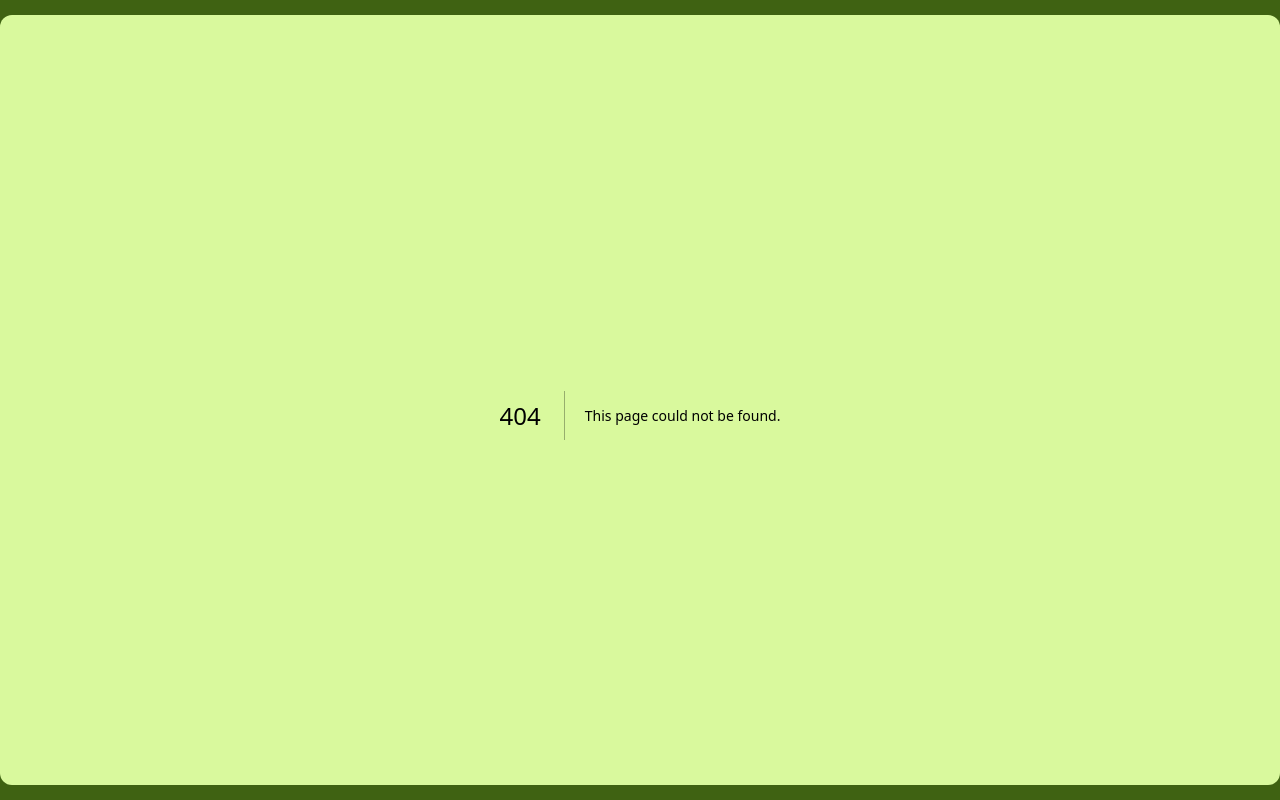
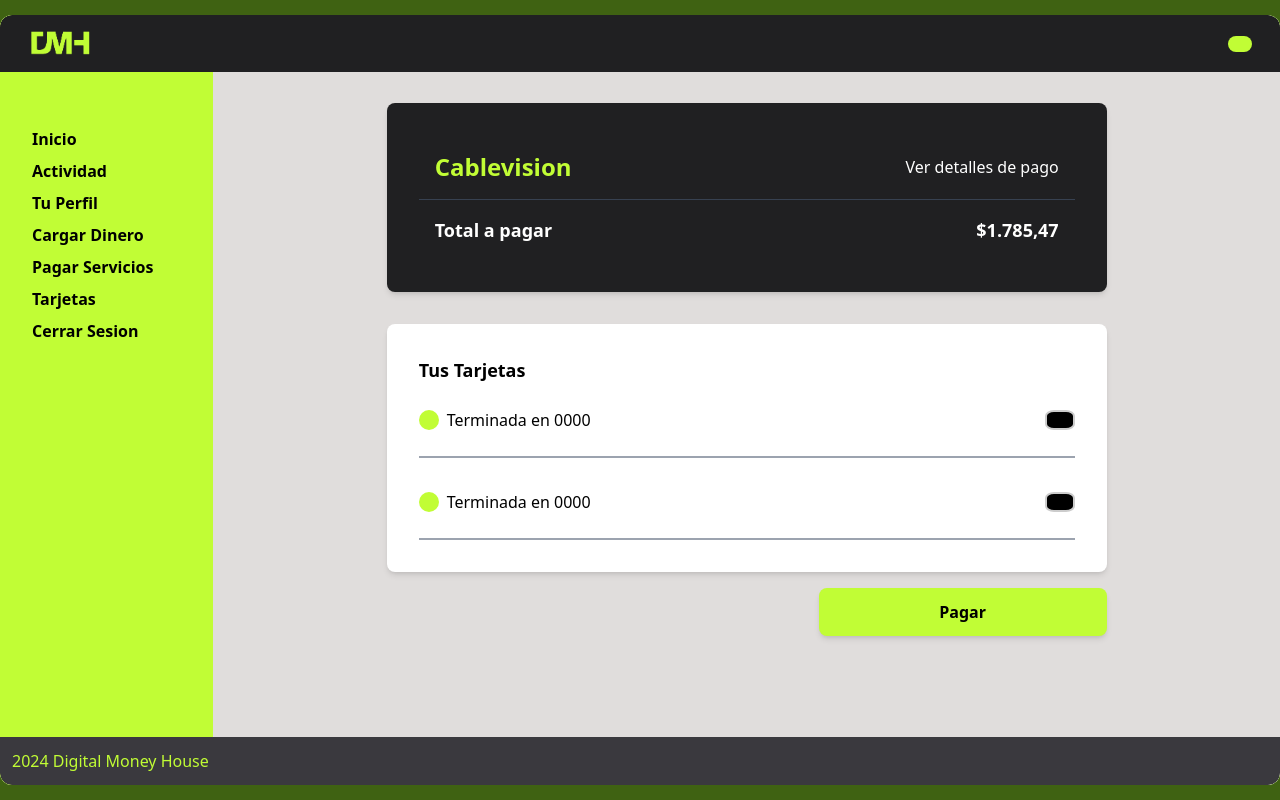
Before and after one commit to Nicoogf/desafio-final-front, a Next.js app: page /dashboard/pay-services/id/confirm in a window 1280 px wide. Before the commit this address had no page. Built offline with nearby package versions, Linux system fonts and the light colour scheme.

Commit message:
Sprint 4: Paginas relacionadas al pago de servicios

```diff
--- /dev/null
+++ b/src/app/dashboard/pay-services/id/confirm/page.jsx
@@ -0,0 +1,61 @@
+import Link from 'next/link'
+import React from 'react'
+
+const ConfirmPayPage = () => {
+  return (
+    <main>
+      <section className='mt-8 p-8 shadow-md rounded-lg bg-graydark w-[90%] mx-auto max-w-[720px]'>
+
+        <div className='flex flex-row justify-between items-center px-4 border-b border-gray-700'>
+          <h6 className='py-4 font-semibold text-2xl text-greenlime'> Cablevision </h6>
+          <h6 className='text-white'> Ver detalles de pago </h6>
+        </div>
+
+        <div className='flex flex-row items-center justify-between px-4'>
+          <h6 className='py-4 text-white font-semibold text-lg'> Total a pagar </h6>
+          <h6 className='py-4 text-white font-semibold text-lg'> $1.785,47 </h6>
+        </div>
+      </section>
+
+      <form className='mt-8 w-[90%] mx-auto max-w-[720px]'>
+
+        <section className='bg-white p-8 shadow-md rounded-lg'>
+          <h6 className='text-lg font-semibold'> Tus Tarjetas</h6>
+
+          <section className='flex flex-col gap-y-2'>
+
+            <article className='flex flex-row items-center justify-between py-6 border-b-2 border-gray-400'>
+
+              <div className='flex flex-row items-center gap-x-2'>
+                <div className='h-5 w-5 rounded-full bg-greenlime' />
+                <h6> Terminada en 0000</h6>
+              </div>
+
+              <input type="checkbock" className='custom-checkbox' />
+
+            </article>
+
+            <article className='flex flex-row items-center justify-between py-6 border-b-2 border-gray-400'>
+
+              <div className='flex flex-row items-center gap-x-2'>
+                <div className='h-5 w-5 rounded-full bg-greenlime' />
+                <h6> Terminada en 0000</h6>
+              </div>
+
+              <input type="checkbock" className='custom-checkbox' />
+
+            </article>
+
+          </section>
+        </section>
+
+        <Link href="/dashboard/pay-services/id/confirm/success" className='px-20 py-3 rounded-lg bg-greenlime font-semibold mt-4 shadow-md block ml-auto w-[40%] text-center '> Pagar </Link>
+
+      </form>
+
+
+    </main>
+  )
+}
+
+export default ConfirmPayPage
--- /dev/null
+++ b/src/app/dashboard/pay-services/id/confirm/success/page.jsx
@@ -0,0 +1,34 @@
+import React from 'react'
+import { IoCloseCircleOutline } from "react-icons/io5";
+import { CiCircleCheck } from "react-icons/ci";
+import Link from 'next/link';
+
+const SuccesTransactionPage = () => {
+  return (
+    <main>
+        <section className='mt-8 p-8 bg-graydark w-[90%] mx-auto max-w-[720px] shadow-md rounded-lg flex flex-col items-center justify-center'>
+            <IoCloseCircleOutline className='text-7xl text-red-500'/>
+            <h6 className='border-b border-gray-700 text-white font-semibold text-2xl py-4'> Hubo un problema con tu pago </h6>
+            <h6 className='text-gray-400 mt-4'> Puede deberse a fondos insuficientes</h6>
+            <h6 className='text-gray-400'> Comunicate con la entidad emisora de la tarjeta</h6>
+        </section>
+
+        <section className='mt-6 w-[90%] mx-auto max-w-[720px]'>
+            <button className='bg-greenlime font-semibold ml-auto block px-10 py-3 rounded-xl shadow-md'> Volver a Intentarlo</button>
+        </section>
+
+        <section className='mt-8 p-8 bg-graydark w-[90%] mx-auto max-w-[720px] shadow-md rounded-lg flex flex-col items-center justify-center'>
+            <CiCircleCheck className='text-7xl text-greenlime'/>
+            <h6 className='border-b border-gray-700 text-white font-semibold text-2xl py-4'> Pago Realizado </h6>
+            <h6 className='text-gray-400 mt-4'> Recuerda que puedes descargar el comprobante</h6>
+            <h6 className='text-gray-400'> Los cambios se veran reflejados cuando redirijas al inicio</h6>
+        </section>
+
+        <section className='mt-6 w-[90%] mx-auto max-w-[720px]'>
+            <Link className='bg-greenlime font-semibold ml-auto block px-10 py-3 rounded-xl shadow-md w-[100%] max-w-[220px] text-center' href="/dashboard"> Ir a inicio </Link>
+        </section>
+    </main>
+  )
+}
+
+export default SuccesTransactionPage
--- /dev/null
+++ b/src/app/dashboard/pay-services/id/page.jsx
@@ -0,0 +1,19 @@
+import Link from 'next/link'
+import React from 'react'
+
+const ServiceIdPage  = () => {
+  return (
+    <main>
+        <section className='mt-8 bg-graydark w-[90%] max-w-[720px] mx-auto rounded-lg shadow-md p-8 flex flex-col'>
+
+            <h6 className='font-semibold text-greenlime text-lg my-4'> Numero de cuenta sin el primer 2</h6>
+            <input className='p-2 rounded-lg outline block w-[70%] max-w-[450px]'/>
+            <span className='text-xs text-gray-400 my-4'> Son 11 numeros sin espacios, sin el "2" inicial.Agrega ceros adelante si tenes menos.</span>
+
+            <Link href="/dashboard/pay-services/id/confirm" className='mt-8 font-semibold ml-auto bg-greenlime px-8 py-3 rounded-lg'> Continuar </Link>
+        </section>
+    </main>
+  )
+}
+
+export default ServiceIdPage
--- a/src/app/dashboard/pay-services/page.jsx
+++ b/src/app/dashboard/pay-services/page.jsx
@@ -1,8 +1,27 @@
+import Link from 'next/link'
 import React from 'react'
 
 const PayServicesPage = () => {
   return (
-    <main>PayServicesPage</main>
+    <main>
+      <section className='mt-8 w-[90%] mx-auto max-w-[720px] '>
+        <input placeholder='Busca entre mas de 5.000 empresas' className='block w-full p-2 rounded-md shadow-sm outline-none px-4'/>
+      </section>
+
+      <section className='mt-8 w-[90%] mx-auto max-w-[720px] bg-white rounded-lg shadow-md p-8'>
+        <h6 className='text-lg font-semibold'> Mas recientes </h6>
+
+        <section>
+          <article className='py-4 flex flex-row justify-between px-4 border-b border-gray-400'>
+            <div className='flex flex-row gap-x-3'>
+              <div className='bg-greenlime h-5 w-5 rounded-full'/>
+              <h6> Claro </h6>
+            </div>
+            <Link className='font-semibold' href="/dashboard/pay-services/id"> Seleccionar </Link>
+          </article>
+        </section>
+      </section>
+    </main>
   )
 }
 
```
